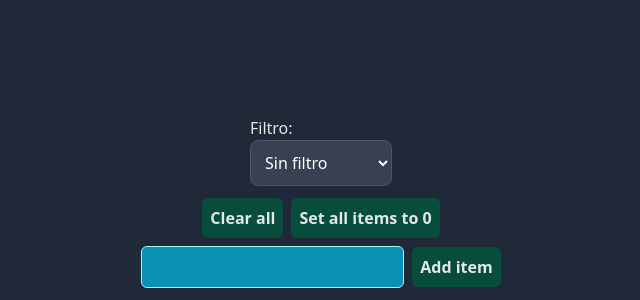
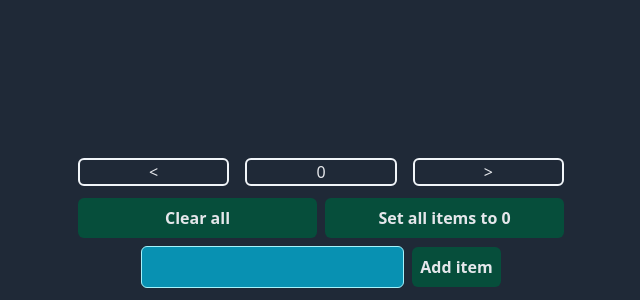
Before and after one commit to Emonee/miCarrito, a React (Vite) app: page / in a window 1280 px wide. Shown: the part 500-800 px from the top of the page, without its empty margins (319-959 px from the left). Built offline with nearby package versions, Linux system fonts and the light colour scheme.

Commit message:
change - filter is handle by buttons now

```diff
--- a/src/App.jsx
+++ b/src/App.jsx
@@ -24,9 +24,9 @@ export default function App() {
     <div className='w-3/4 mx-auto flex justify-between flex-wrap mb-3'>
       <ItemList items={items} changeItemCountTo={changeItemCountTo} removeItem={removeItem} />
     </div>
-    <div className='flex justify-start items-center mx-auto w-fit gap-2 mb-2'>
-      <button className='bg-emerald-900 font-bold p-2 rounded-md' onClick={clearAll}>Clear all</button>
-      <button className='bg-emerald-900 font-bold p-2 rounded-md' onClick={setAllItemsToZero}>Set all items to 0</button>
+    <div className='w-3/4 flex justify-start items-center mx-auto gap-2 mb-2'>
+      <button className='flex-1 bg-emerald-900 font-bold p-2 rounded-md' onClick={clearAll}>Clear all</button>
+      <button className='flex-1 bg-emerald-900 font-bold p-2 rounded-md' onClick={setAllItemsToZero}>Set all items to 0</button>
     </div>
     <AddItem addItem={addItem}/>
   </div>
--- a/src/components/ItemList/index.jsx
+++ b/src/components/ItemList/index.jsx
@@ -10,9 +10,8 @@ const FILTER_TYPES = {
 
 export default function ItemList({ items, changeItemCountTo, removeItem }) {
   const [ itemFilter, setItemFilter ] = useState(FILTER_TYPES.NONE)
-  const setNewFilter = (event) => {
-    setItemFilter(+event.target.value)
-  }
+  const setNewFilter = (newfilter) =>
+    setItemFilter(prev => prev === +newfilter ? FILTER_TYPES.NONE : newfilter)
   const allItemsListComponents = items.map(item =>
     <Item
       key={item.itemName}
@@ -23,17 +22,25 @@ export default function ItemList({ items, changeItemCountTo, removeItem }) {
       {item}
     </Item>)
   const itemList = filterItems(allItemsListComponents, itemFilter)
+  const activeButtonColors = (filterType) => filterType === itemFilter ? 'bg-red-900 text-slate-100' : ''
   return <>
     {itemList}
-    <label className='mx-auto'>
-      <p>Filtro:</p>
-      <select onChange={setNewFilter} value={itemFilter} className="border rounded-lg block w-full p-2.5 bg-gray-700 border-gray-600 placeholder-gray-400 text-white focus:ring-blue-500 focus:border-blue-500">
-        <option value="0">Sin filtro</option>
-        <option value="1">Es cero</option>
-        <option value="2">Mayor a cero</option>
-        <option value="3">Menor a cero</option>
-      </select>
-    </label>
+    <div className='w-full flex gap-4'>
+      <button
+        onClick={() => setNewFilter(FILTER_TYPES.LESS_THAN_ZERO)}
+        className={`flex-1 rounded-md border-2 border-slate-100 ${activeButtonColors(FILTER_TYPES.LESS_THAN_ZERO)}`}
+      >&lt;</button>
+
+      <button
+        onClick={() => setNewFilter(FILTER_TYPES.IS_ZERO)}
+        className={`flex-1 rounded-md border-2 border-slate-100 ${activeButtonColors(FILTER_TYPES.IS_ZERO)}`}
+      >0</button>
+
+      <button
+        onClick={() => setNewFilter(FILTER_TYPES.MORE_THAN_ZERO)}
+        className={`flex-1 rounded-md border-2 border-slate-100 ${activeButtonColors(FILTER_TYPES.MORE_THAN_ZERO)}`}
+      >&gt;</button>
+    </div>
   </>
 }
 
```
